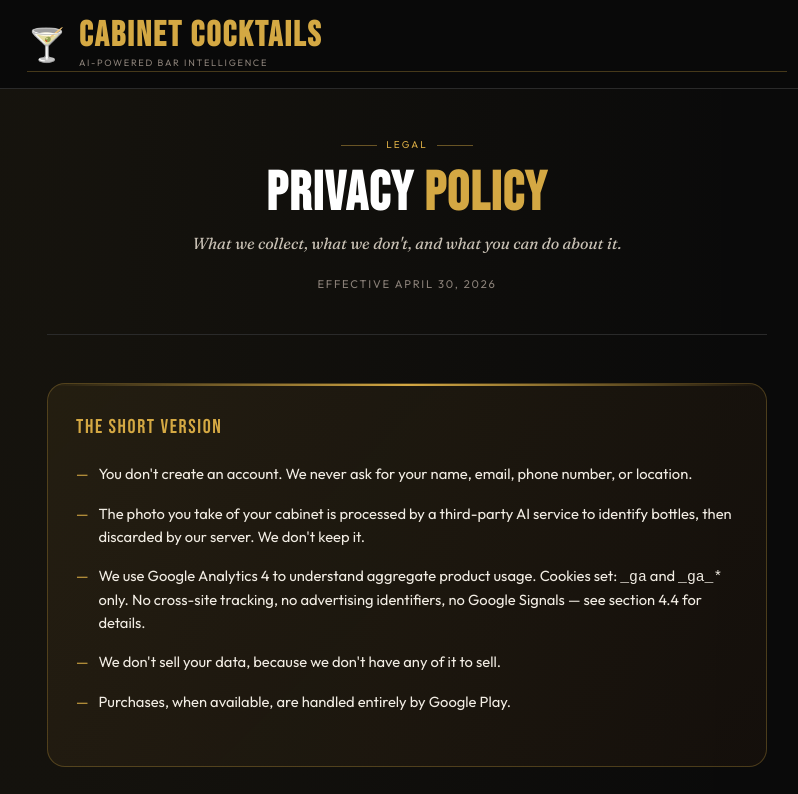
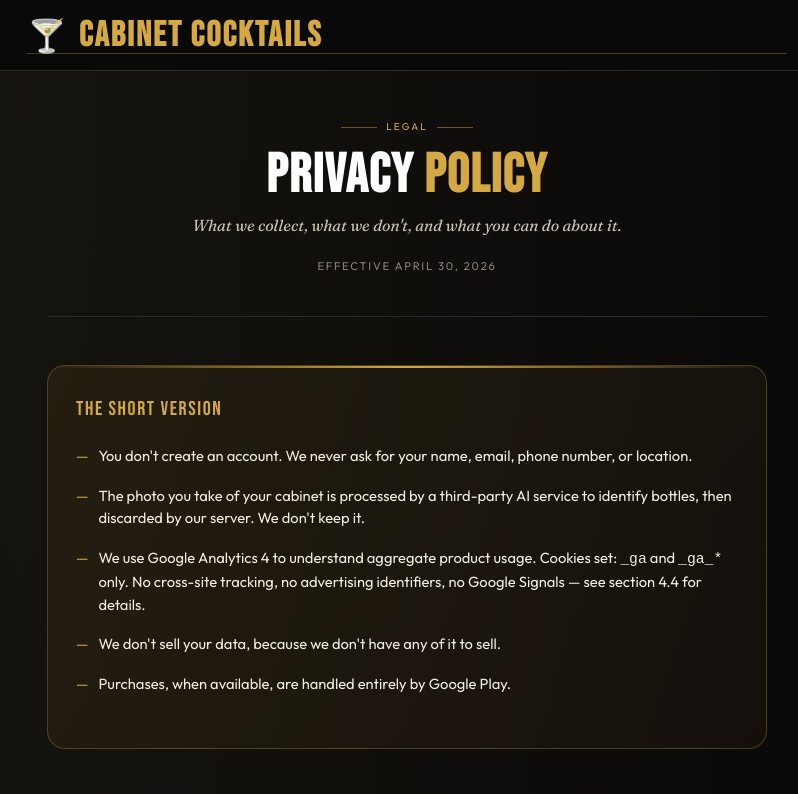
Before and after one commit to gngillies/cabinet-cocktails, a website: page public/privacy/index.html in a window 1280 px wide. Shown: the top 794 px of the page, without its empty margins (233-1031 px from the left). Drawn offline with Linux system fonts and the light colour scheme.

Commit message:
Update index.html

```diff
--- a/public/privacy/index.html
+++ b/public/privacy/index.html
@@ -285,7 +285,6 @@ footer {
     <span class="brand-icon">🍸</span>
     <span>
       <div class="brand-title">CABINET COCKTAILS</div>
-      <div class="brand-sub">AI-Powered Bar Intelligence</div>
     </span>
   </a>
 </header>
```
